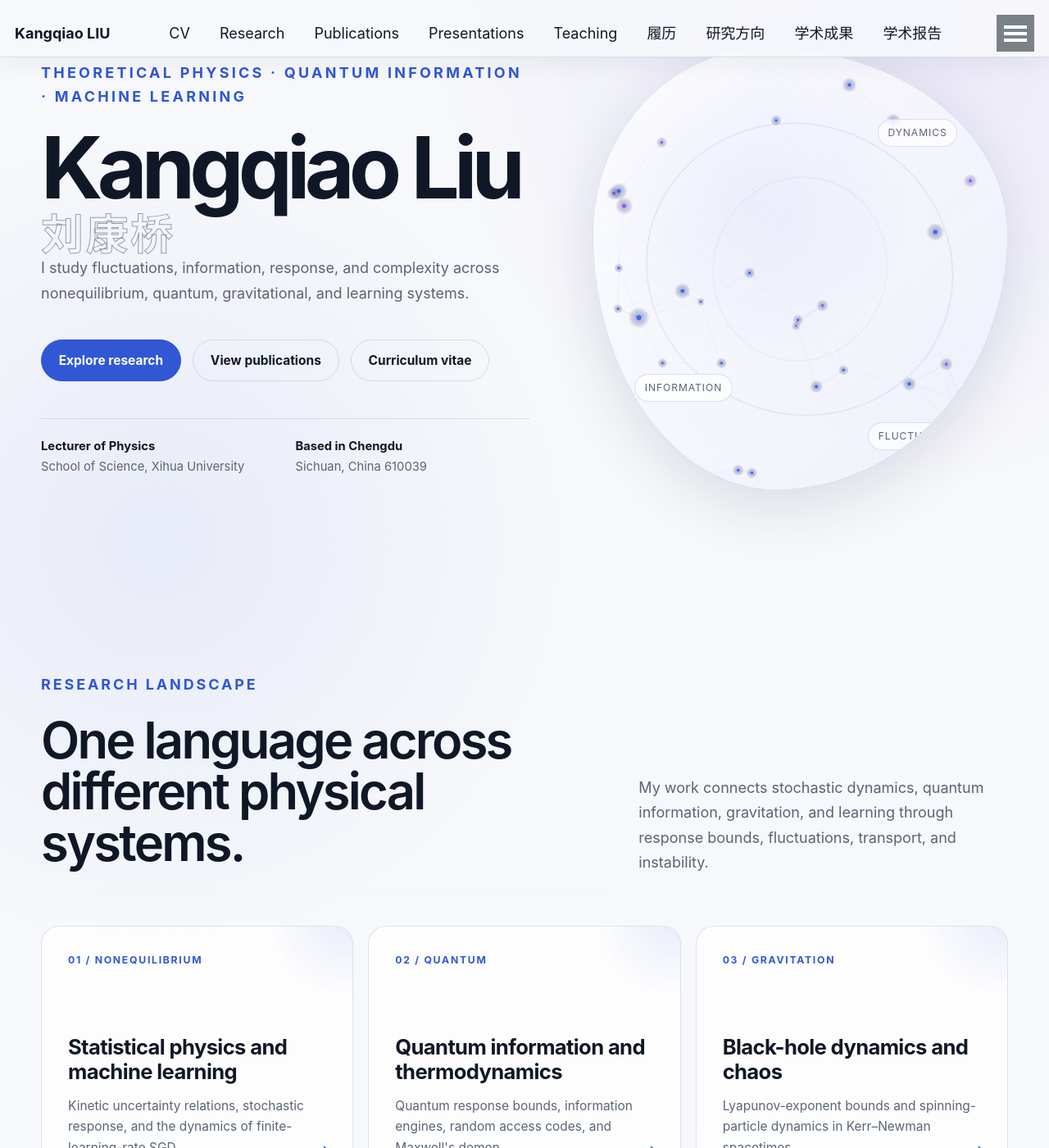
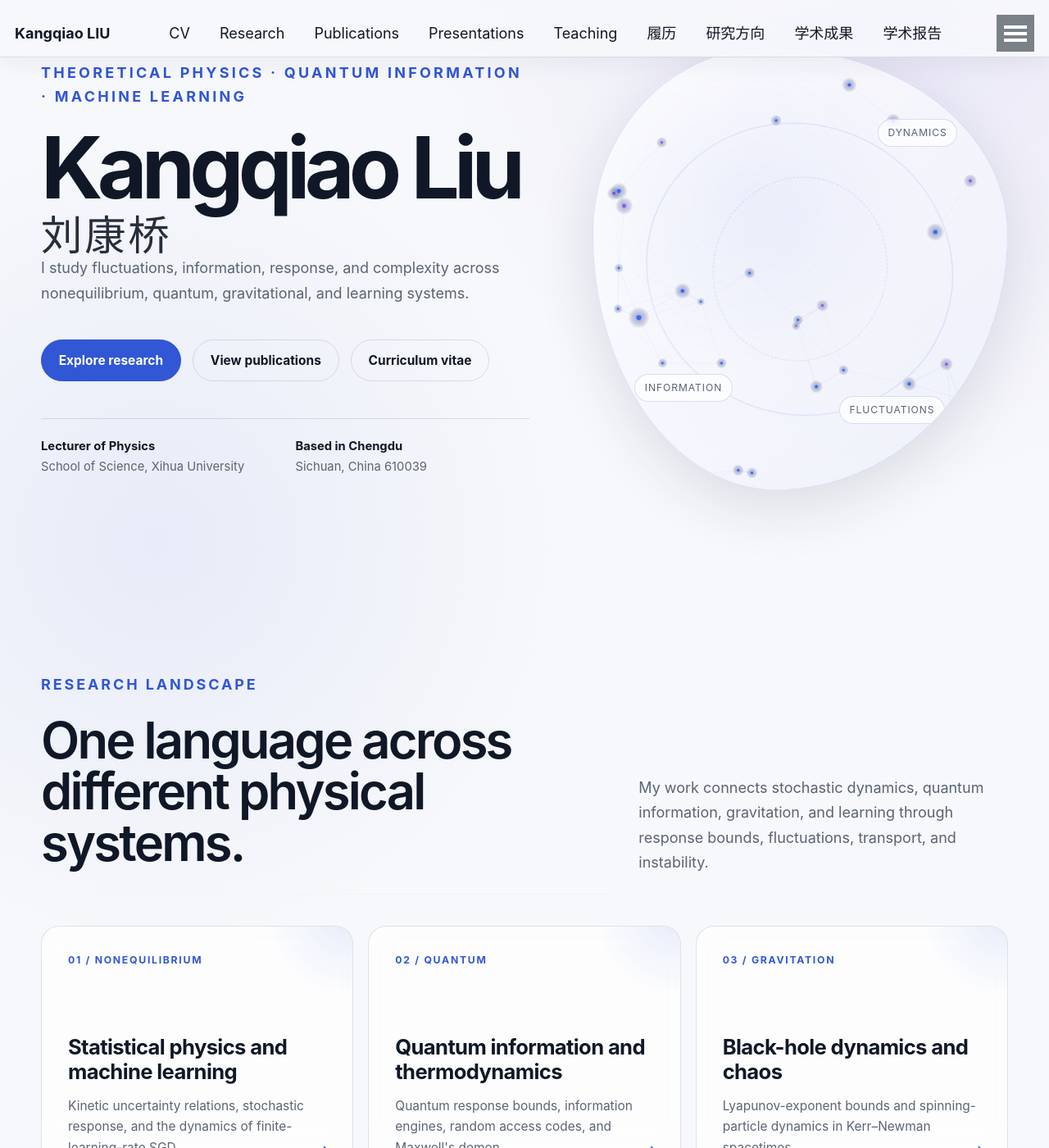
Before and after one commit to KangqiaoLiu/KangqiaoLiu.github.io, a Jekyll site: the page built from _pages/about.md, in a window 1280 px wide and 1400 px high, scrolled down 207 px. Shown: the whole window at 82% size. Built offline with Jekyll 4.4.1, drawn with Linux system fonts in a browser that asks for light colours.

Commit message:
Apply hero visual refinements

```diff
--- a/assets/css/main.scss
+++ b/assets/css/main.scss
@@ -40,3 +40,4 @@
 @import "vendor/magnific-popup/magnific-popup";
 @import "print";
 @import "ai-visual";
+@import "ai-visual-tweaks";
```
